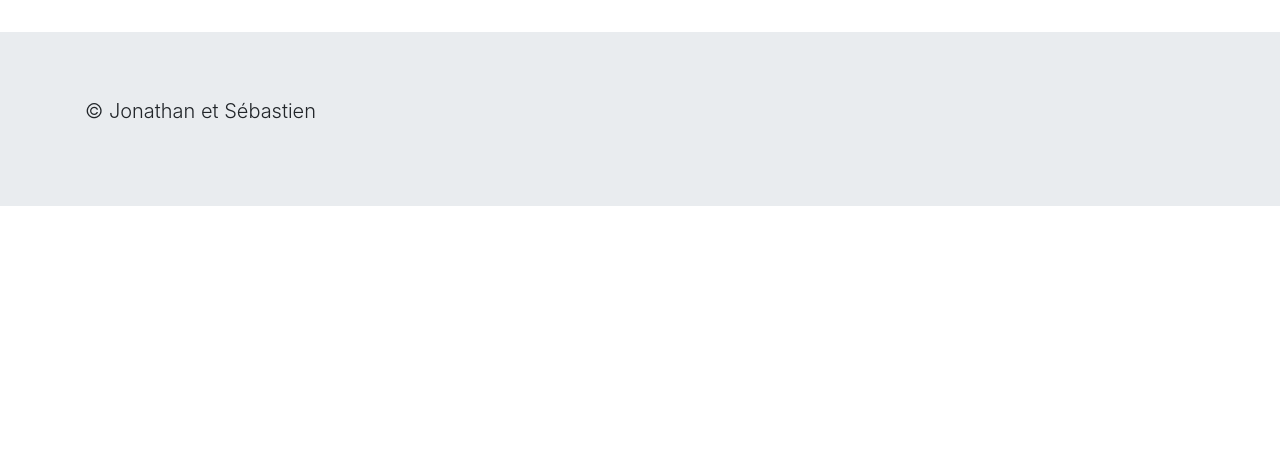
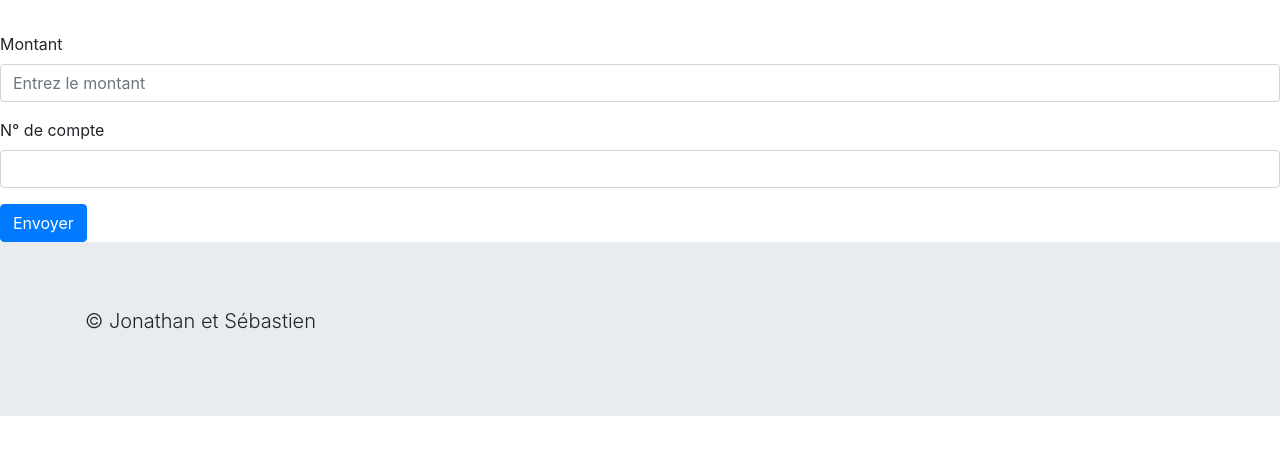
Before and after one commit to MrSeeb/Banque, a PHP site: the page made by view/retraitView.php in a window 1280 px wide. Shown: the part 249-704 px from the top of the page. Run offline with PHP 8.4, Linux system fonts and the light colour scheme; the template is opened without the code that fills it, so the values that code supplies are empty; some libraries are stand-ins or nearby versions.

Commit message:
correction virment->retrait

```diff
--- a/controller/compteController.php
+++ b/controller/compteController.php
@@ -49,19 +49,19 @@ class compteController {
       // On update l'objet en base de données avec le manager
       //On charge la vue avec le formulaire de dépot d'argent
 
-      public function addVirement() {
+      public function addRetrait() {
         $compteManager = new compteManager();
         $comptes = $compteManager->getComptes();
         if(!empty($_POST)) {
           foreach($comptes as $key => $compte)  {
             if($compte->getNumero() === $_POST["numero"]) {
               $compte->delMoney($_POST["solde"]);
-              $compteManager->addVirement($compte);
+              $compteManager->addRetrait($compte);
               redirectTo("");
             }
           }
         }
-        require "view/virementView.php";
+        require "view/retraitView.php";
       }
 
 }
--- a/model/compteManager.php
+++ b/model/compteManager.php
@@ -41,7 +41,7 @@ class compteManager extends manager {
       return $result;
     }
 
-    public function addVirement(compte $compte) {
+    public function addRetrait(compte $compte) {
       $db = $this->getDb();
       $req = $db->prepare("UPDATE comptes SET numero = :numero, type = :type, solde = :solde WHERE id = :id");
       $result = $req->execute([
--- /dev/null
+++ b/view/form/retraitForm.php
@@ -0,0 +1,11 @@
+<form action="" method="post">
+  <div class="form-group">
+    <label>Montant</label>
+    <input type="number" class="form-control" id="solde" name="solde" placeholder="Entrez le montant">
+  </div>
+  <div class="form-group">
+    <label for="numero">N° de compte</label>
+    <input type="numero" class="form-control" id="numero" name="numero" placeholder="">
+  </div>
+  <button type="submit" class="btn btn-primary">Envoyer</button>
+</form>
--- a/view/retraitView.php
+++ b/view/retraitView.php
@@ -1,9 +1,8 @@
 <?php
-include "view/template/header.php";
+include "template/header.php";
+require "form/retraitForm.php";
 ?>
 
-
-
 <?php
-include "view/template/footer.php"
+include "template/footer.php";
 ?>
```
